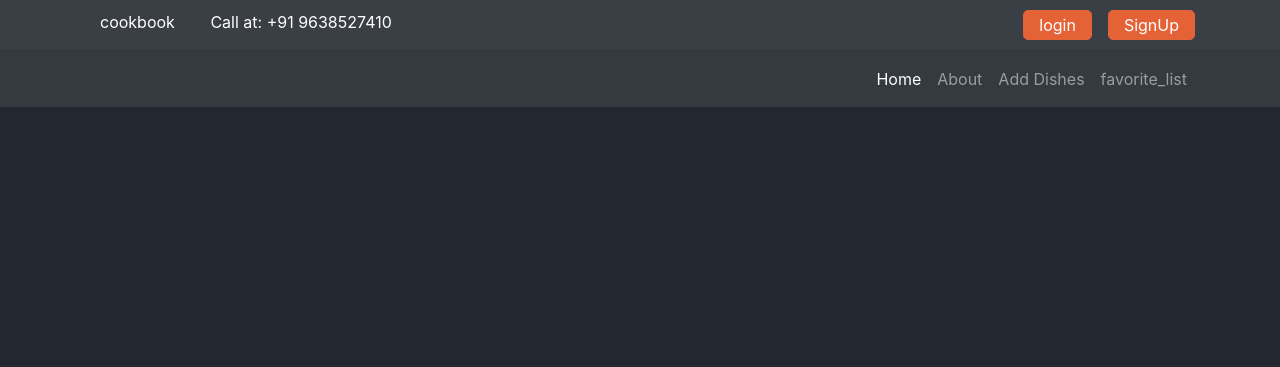
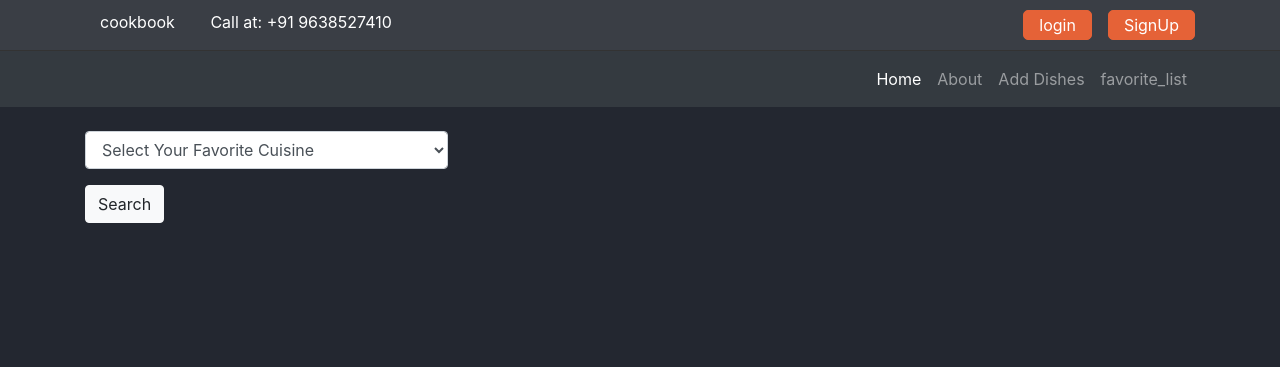
Before and after one commit to papunjay/Cookbook, a Django app: template cookbook/templates/cuisine/home.html in a window 1280 px wide. Shown: the top 367 px of the page. Run offline with Django 3.2, Linux system fonts and the light colour scheme; the template is opened without the code that fills it, so the values that code supplies are empty; some libraries are stand-ins or nearby versions.

Commit message:
[papunjay].add the select cuisine in home page

```diff
--- a/cookbook/templates/cuisine/home.html
+++ b/cookbook/templates/cuisine/home.html
@@ -3,4 +3,32 @@
 {% load static %}
 {% block content %}
 
+
+
+<main class="home">
+    <br>
+     <section class="searchbox container mt-10 ">
+      <form method="GET" action="{% url 'search' %}">
+        <div class="form-row">
+          <div class="form-group col-md-4">
+            <select name="type_of_cuisine" class="form-control">
+              <option selected disabled hidden>Select Your Favorite Cuisine</option>
+              {% for type_of_cuisine in select_cuisine %}
+                <option value="{{type_of_cuisine}}">{{type_of_cuisine}}</option>
+              {% endfor %}
+            </select>
+          </div>
+        </div>
+        <div class="text-left">
+          <button class="btn btn-light">Search</button>
+        </div>
+      </form>
+    </section>
+
+
+      </main>
+
+
+
+
 {% endblock %}
```
